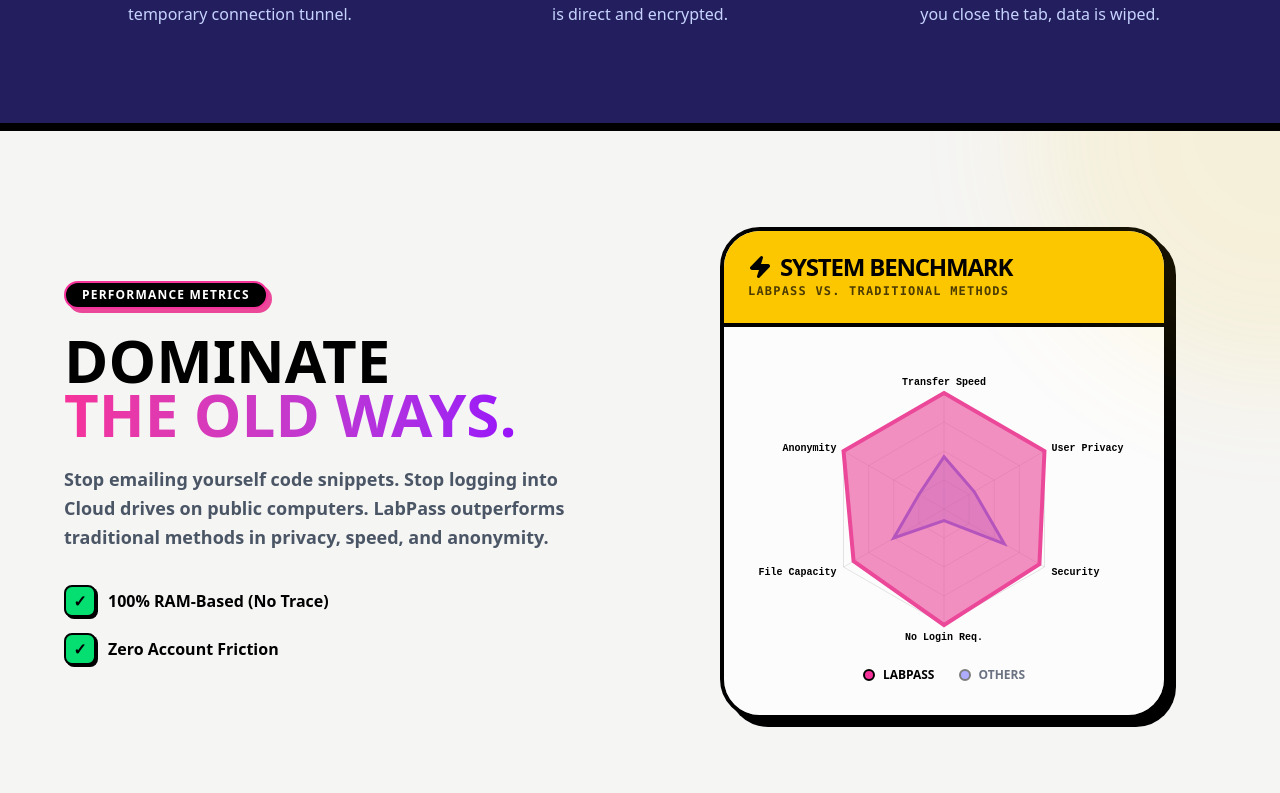
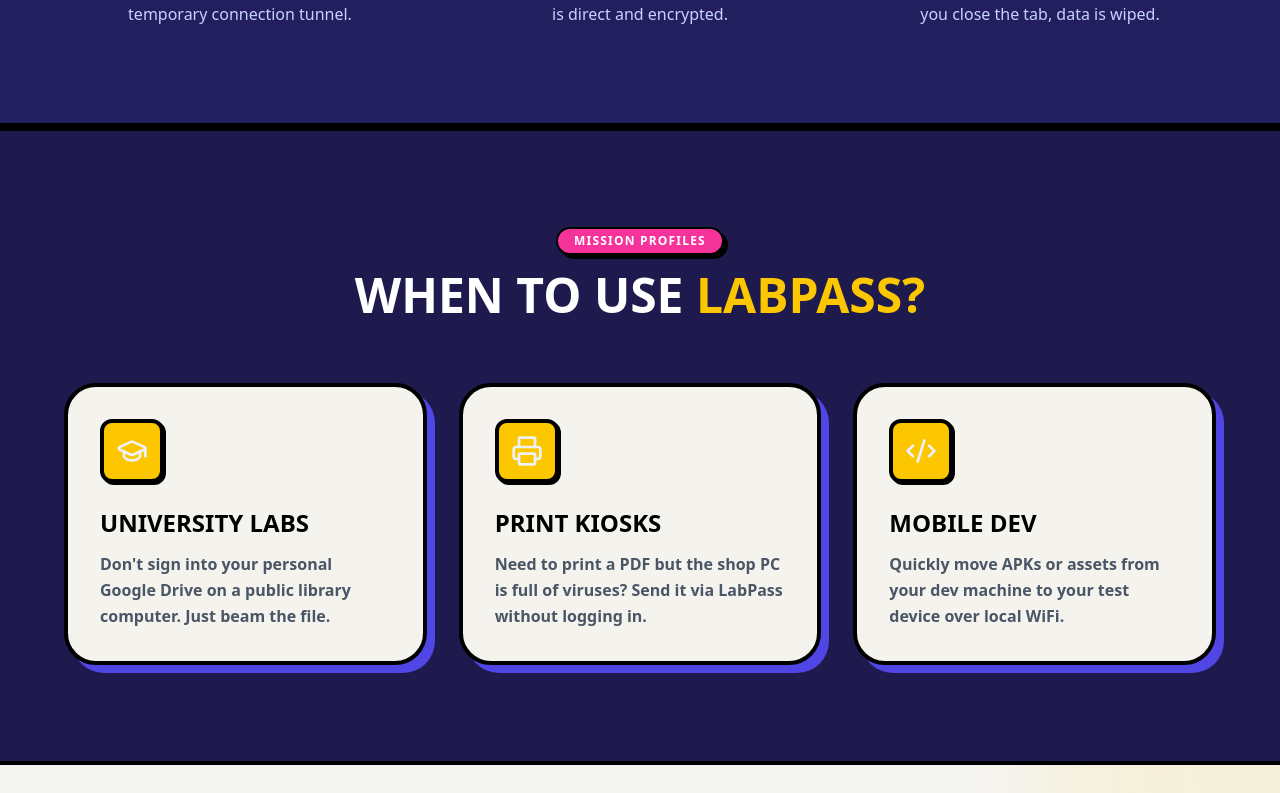
Before and after one commit to victor-02-var/labpass-frontend, a React (Vite) app: page / in a window 1280 px wide. Shown: the part 1167-1960 px from the top of the page. Built offline with nearby package versions, Linux system fonts and the light colour scheme; the HTML template or start-up script is replaced by a standard one.

Commit message:
Add new section

```diff
--- a/src/App.jsx
+++ b/src/App.jsx
@@ -130,14 +130,14 @@
               <div className="flex items-center gap-8 text-sm font-black uppercase tracking-widest text-indigo-200">
                 <a href="#how-it-works" className="hover:text-pink-500 transition-colors hover:-translate-y-0.5 inline-block">How It Works</a>
                 <a href="#protocol" className="hover:text-pink-500 transition-colors hover:-translate-y-0.5 inline-block">Security</a>
-                <button onClick={() => setCurrentView('about')} className="hover:text-pink-500 transition-colors hover:-translate-y-0.5 inline-block">About</button>
+                <button onClick={() => setCurrentView('about')} className="hover:text-pink-500 transition-colors hover:-translate-y-0.5 inline-block">ABOUT</button>
               </div>
             ) : (
-              <div className={`flex items-center gap-6 px-6 py-2 rounded-xl border border-white/10 bg-black/20 backdrop-blur-sm`}>
-                <MetadataItem label="SESSION" value={sessionId} icon={<Terminal size={14}/>} dark={false} />
-                <div className="w-0.5 h-6 bg-white/10"></div>
-                <MetadataItem label="TIME" value={time.toLocaleTimeString([], { hour12: false })} icon={<Clock size={14}/>} dark={false} />
-              </div>
+             <div className="flex items-center justify-center px-6 py-2 rounded-xl border border-white/10 bg-black/20 backdrop-blur-sm">
+  <p className="text-xs font-black text-indigo-100 uppercase tracking-widest whitespace-nowrap">
+    Zero-Friction Data Transfer with End-to-End Encryption
+  </p>
+</div>
             )}
           </div>
 
--- a/src/components/ComparisonChart.jsx
+++ b/src/components/ComparisonChart.jsx
@@ -4,12 +4,12 @@
 
 // 1. Data tailored to your niche
 const chartData = [
-  { metric: "Transfer Speed", labpass: 100, traditional: 45 },
+  { metric: "Transfer Speed", labpass: 60, traditional: 45 },
   { metric: "User Privacy", labpass: 100, traditional: 30 },
-  { metric: "Security", labpass: 95, traditional: 60 },
+  { metric: "Security", labpass: 80, traditional: 60 },
   { metric: "No Login Req.", labpass: 100, traditional: 10 },
   { metric: "File Capacity", labpass: 90, traditional: 50 },
-  { metric: "Anonymity", labpass: 100, traditional: 25 },
+  { metric: "Anonymity", labpass: 70, traditional: 25 },
 ];
 
 const chartConfig = {
--- /dev/null
+++ b/src/components/FAQ.jsx
@@ -0,0 +1,73 @@
+import React, { useState } from 'react';
+import { ChevronDown, HelpCircle } from 'lucide-react';
+import { motion, AnimatePresence } from 'framer-motion';
+
+const questions = [
+    {
+        q: "Is my data stored on a server?",
+        a: "No. Your data is streamed peer-to-peer (P2P). Our server only acts as a 'signal tower' to introduce the two devices. Once connected, data flows directly between them."
+    },
+    {
+        q: "Is there a file size limit?",
+        a: "Since data is stored in your browser's RAM, the limit depends on your device memory. We recommend keeping transfers under 500MB for stability."
+    },
+    {
+        q: "What happens if I close the tab?",
+        a: "The session is instantly destroyed. Since nothing is written to the hard drive, the data evaporates immediately."
+    }
+];
+
+const FAQ = () => {
+  const [openIndex, setOpenIndex] = useState(null);
+
+  return (
+    // CHANGE: Used a custom hex #F4F3EE for a deeper, warmer "Parchment" off-white
+    <section className="py-24 px-6 bg-[#F4F3EE] border-t-4 border-black relative">
+
+       {/* Decorative Dot Pattern (subtle texture) */}
+       <div className="absolute top-0 left-0 w-full h-full opacity-10 pointer-events-none bg-[radial-gradient(#000_1.5px,transparent_1.5px)] [background-size:20px_20px]"></div>
+
+       <div className="max-w-3xl mx-auto relative z-10">
+            <div className="flex items-center gap-4 mb-12">
+                <div className="p-3 bg-black text-white rounded-lg border-4 border-gray-300 shadow-[4px_4px_0px_0px_rgba(0,0,0,0.2)]">
+                    <HelpCircle size={32} />
+                </div>
+                <h2 className="text-4xl font-black text-black uppercase tracking-tighter">Protocol Queries</h2>
+            </div>
+
+            <div className="space-y-4">
+                {questions.map((item, i) => (
+                    <div key={i} className="border-4 border-black rounded-2xl bg-white overflow-hidden shadow-[4px_4px_0px_0px_rgba(0,0,0,1)] hover:-translate-y-1 transition-transform">
+                        <button
+                            onClick={() => setOpenIndex(openIndex === i ? null : i)}
+                            className={`w-full flex items-center justify-between p-6 text-left transition-colors ${openIndex === i ? 'bg-indigo-50' : 'bg-white hover:bg-[#FDFDFD]'}`}
+                        >
+                            <span className="font-black text-lg text-black uppercase">{item.q}</span>
+                            <ChevronDown
+                                size={24}
+                                className={`text-black transition-transform border-2 border-black rounded-full ${openIndex === i ? 'rotate-180 bg-yellow-400' : 'bg-white'}`}
+                            />
+                        </button>
+                        <AnimatePresence>
+                            {openIndex === i && (
+                                <motion.div
+                                    initial={{ height: 0 }}
+                                    animate={{ height: "auto" }}
+                                    exit={{ height: 0 }}
+                                    className="overflow-hidden bg-indigo-50"
+                                >
+                                    <div className="p-6 pt-0 text-gray-700 font-bold leading-relaxed border-t-4 border-black/10">
+                                        {item.a}
+                                    </div>
+                                </motion.div>
+                            )}
+                        </AnimatePresence>
+                    </div>
+                ))}
+            </div>
+       </div>
+    </section>
+  );
+};
+
+export default FAQ;
--- /dev/null
+++ b/src/components/Marquee.jsx
@@ -0,0 +1,33 @@
+import React from "react";
+import { motion } from "framer-motion";
+import { Zap } from "lucide-react";
+
+const Marquee = () => {
+  const items = [
+    "NO LOGS KEPT", "P2P ENCRYPTED", "RAM STORAGE ONLY",
+    "ZERO FOOTPRINT", "OPEN SOURCE", "VOLATILE MEMORY"
+  ];
+
+  return (
+    <div className="bg-yellow-400 border-y-4 border-black py-4 overflow-hidden flex relative z-20 rotate-[-1deg] scale-105 my-12">
+      <motion.div
+        className="flex gap-12 whitespace-nowrap"
+        animate={{ x: [0, -1000] }}
+        transition={{ repeat: Infinity, duration: 20, ease: "linear" }}
+      >
+        {[...Array(4)].map((_, i) => (
+          <div key={i} className="flex gap-12 items-center">
+            {items.map((item, idx) => (
+              <div key={idx} className="flex items-center gap-4 text-2xl font-black text-black uppercase tracking-tighter">
+                {item}
+                <Zap size={24} className="fill-black" />
+              </div>
+            ))}
+          </div>
+        ))}
+      </motion.div>
+    </div>
+  );
+};
+
+export default Marquee;
--- /dev/null
+++ b/src/components/UseCases.jsx
@@ -0,0 +1,52 @@
+import React from 'react';
+import { Printer, Code2, GraduationCap } from 'lucide-react';
+
+const cases = [
+    {
+        title: "University Labs",
+        icon: <GraduationCap size={32}/>,
+        desc: "Don't sign into your personal Google Drive on a public library computer. Just beam the file."
+    },
+    {
+        title: "Print Kiosks",
+        icon: <Printer size={32}/>,
+        desc: "Need to print a PDF but the shop PC is full of viruses? Send it via LabPass without logging in."
+    },
+    {
+        title: "Mobile Dev",
+        icon: <Code2 size={32}/>,
+        desc: "Quickly move APKs or assets from your dev machine to your test device over local WiFi."
+    }
+];
+
+const UseCases = () => {
+  return (
+    <section className="py-24 px-6 bg-indigo-950 border-t-4 border-black">
+      <div className="max-w-6xl mx-auto">
+        <div className="mb-16 text-center">
+             <div className="inline-block bg-pink-500 border-2 border-black px-4 py-1 rounded-full text-white font-bold text-xs uppercase tracking-widest mb-4 shadow-[4px_4px_0px_0px_rgba(0,0,0,1)]">
+                Mission Profiles
+             </div>
+             <h2 className="text-4xl md:text-5xl font-black text-white uppercase leading-none">
+                When to use <span className="text-yellow-400">LabPass?</span>
+             </h2>
+        </div>
+
+        <div className="grid grid-cols-1 md:grid-cols-3 gap-8">
+            {cases.map((item, i) => (
+                // CHANGE: Changed bg-white to bg-[#F4F3EE] (Warm Parchment)
+                <div key={i} className="group relative bg-[#F4F3EE] border-4 border-black p-8 rounded-[2rem] hover:-translate-y-2 transition-transform shadow-[8px_8px_0px_0px_#4f46e5]">
+                    <div className="w-16 h-16 bg-yellow-400 border-4 border-black rounded-xl flex items-center justify-center mb-6 shadow-[2px_2px_0px_0px_rgba(0,0,0,1)] group-hover:bg-pink-500 group-hover:text-white transition-colors">
+                        {item.icon}
+                    </div>
+                    <h3 className="text-2xl font-black text-black uppercase mb-3">{item.title}</h3>
+                    <p className="text-gray-600 font-bold leading-relaxed">{item.desc}</p>
+                </div>
+            ))}
+        </div>
+      </div>
+    </section>
+  );
+};
+
+export default UseCases;
--- a/src/pages/Home.jsx
+++ b/src/pages/Home.jsx
@@ -5,7 +5,9 @@
   Settings, Cpu, Globe, HardDrive, Users, MessageSquare
 } from 'lucide-react';
 import ComparisonChart from '../components/ComparisonChart'; // Adjust path as needed
-
+import Marquee from '../components/Marquee';
+import UseCases from '../components/UseCases';
+import FAQ from '../components/FAQ';
 const testimonials = [
   {
     id: 1,
@@ -90,6 +92,7 @@
         </div>
       </section>
 
+
       {/* 2. HOW IT WORKS */}
       <section id="how-it-works" className="py-24 px-6 relative bg-indigo-900/30 border-y-4 border-black">
         <div className="max-w-6xl mx-auto">
@@ -132,6 +135,7 @@
 
      {/* --- NEW SECTION: COMPARISON CHART --- */}
 {/* CHANGE: bg-white -> bg-stone-100 */}
+<UseCases />
 <section className="py-24 px-6 bg-stone-100 border-y-4 border-black relative overflow-hidden">
 
   {/* Background Decorative Blob */}
@@ -173,13 +177,13 @@
       {/* 3. SECURITY & ACTIVITY */}
       <SecuritySection />
       <ActivitySection />
-
+<FAQ />
       {/* 4. TESTIMONIALS */}
       <AnimatedReviews />
 
-      <footer className="py-12 bg-black text-center">
-        <p className="text-indigo-500 font-mono text-sm">SIMPLE. SECURE. VOLATILE.</p>
-      </footer>
+
+         <Marquee />
+
 
     </div>
   );
@@ -306,7 +310,9 @@
           </AnimatePresence>
         </div>
       </div>
+
     </section>
+
   );
 };
 
```
